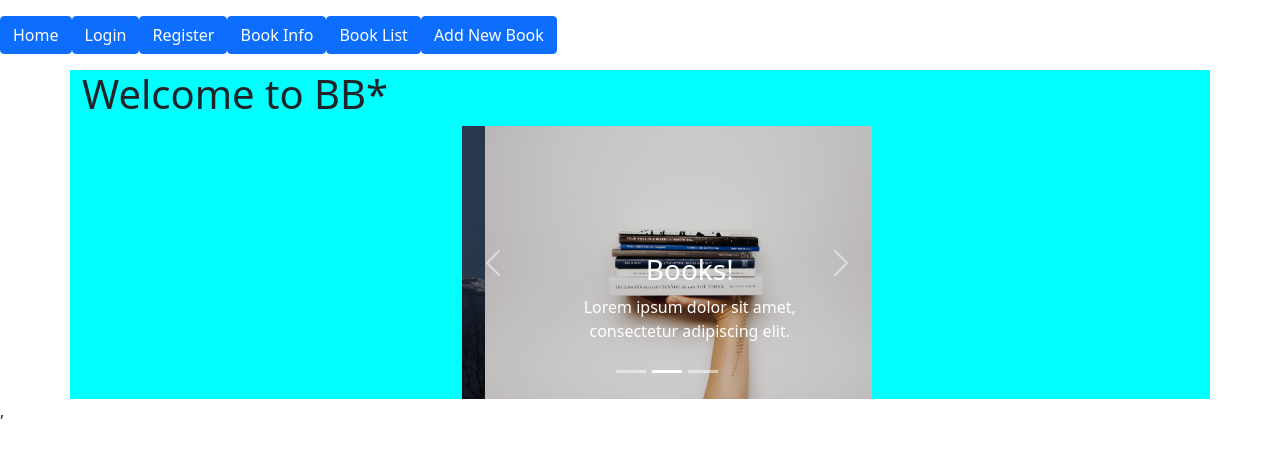
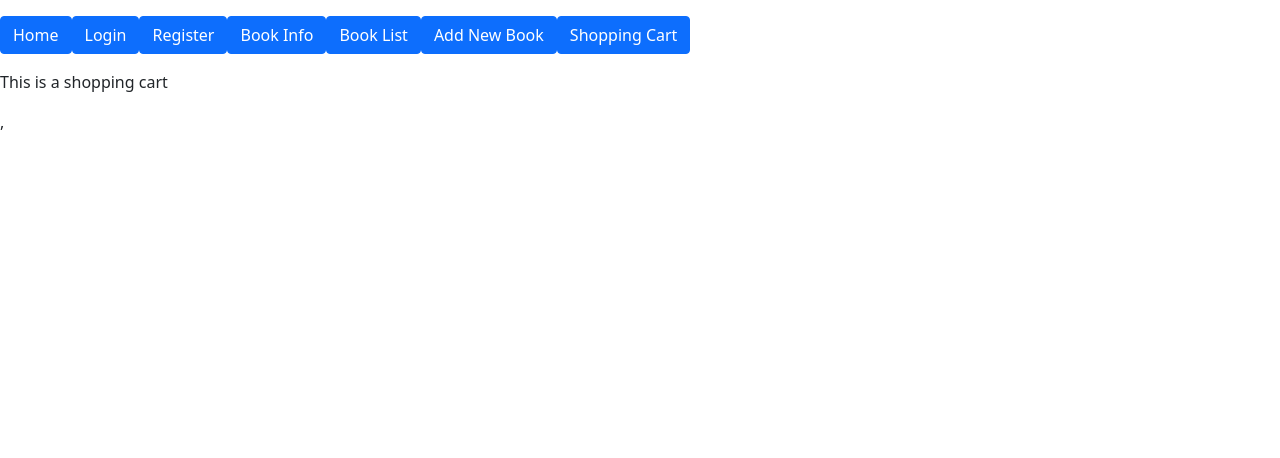
Before and after one commit to DustinFlynn297/BooksECommerce, a React (Create React App) app: page /shoppingcart in a window 1280 px wide. Before the commit this address led to /. Shown: the top 458 px of the page. Built offline with nearby package versions, Linux system fonts and the light colour scheme; no server answers.

Commit message:
currently working on only rendering data if user is logged in for our product view page

```diff
--- a/src/App.js
+++ b/src/App.js
@@ -10,6 +10,7 @@ import ProductList from './components/ProductList/ProductList';
 import ProductDetail from './components/ProductDetail/ProductDetail';
 import AddNewProduct from './components/AddNewProduct/AddNewProduct';
 import NavBar from './components/NavBar/NavBar';
+import {ShoppingCart} from "./components/ShoppingCart/ShoppingCart";
 // import {registerUser} from ''
 
 
@@ -132,7 +133,8 @@ class App extends Component {
             <Route path = "/login" render = {props => <Login {...props} loggin = {this.logInUser}/>} />
             <Route path = "/register" render = {props => <RegisterUser {...props} registerUser = {this.registerUser} /> }/>
             <Route path = "/books" render = {props => <ProductList {...props} getAllBooks = {this.getAllBooks} books = {this.state.books} getSingleBook = {this.getSingleBook} />} />
-            <Route path = "/addNew" render = {props => <AddNewProduct {...props} addNewProduct = {this.addNewProduct} />} />
+            <Route path = "/shoppingcart" render = {props => <ShoppingCart {...props}  />} />
+            <Route path = "/addNew" render = {props => <AddNewProduct {...props} addNewProduct = {this.addNewProduct} />}  />
             <Route path = "/bookDetails" render = {props =>
                 <ProductDetail {...props}
                      user={this.state.userLoggedIn}
@@ -143,6 +145,7 @@ class App extends Component {
                      postReview={this.postReview}
                      getBookReviews={this.getBookReviews}
                      reviews={this.state.reviews}
+
               />}
             />
             <Route path = "/books" render={props =>
--- a/src/components/NavBar/NavBar.jsx
+++ b/src/components/NavBar/NavBar.jsx
@@ -24,6 +24,9 @@ function NavBar() {
         <Link to="/addNew">
         <Button variant="primary">Add New Book</Button>
         </Link>
+        <Link to="/shoppingcart">
+          <Button variant="primary">Shopping Cart</Button>
+        </Link>
       </nav>
     </container>
   );
--- a/src/components/ProductDetail/ProductDetail.jsx
+++ b/src/components/ProductDetail/ProductDetail.jsx
@@ -11,24 +11,76 @@ export const ProductDetail = (props) => {
         props.getBookReviews(props.book.id)
     }, [props.book]);
 
+
     const book = props.book
-    {console.log("here line 12 product detail")}
+    {
+        console.log("here line 12 product detail")
+    }
 
     console.log(props.getBookReviews)
 
+    return (
+        <div>
+            <h1> Title: {book.productName} </h1>
+            <p> {book.productDescription} </p>
+            <p>Price: {book.price} </p>
+            <p> Genre: {book.genre} </p>
+            {/*<div>*/}
+            {/*    /!*Should not even see unless user is logged in *!/*/}
+            {/*    <button onClick = {() => props.addToCart({*/}
+            {/*        UserId: props.user.id,*/}
+            {/*        BookId: book.id,*/}
+            {/*        Quantity: 1*/}
+            {/*    })}*/}
+            {/*    variant = "Success">Add To Cart</button>*/}
+            {/*</div>*/}
+            {/*<ReviewBlock reviews={props.reviews}*/}
+            {/*             postReview={props.postReview}*/}
+            {/*             getBooksReviews={props.getBookReviews}*/}
+            {/*             book={props.book}*/}
+            {/*             user={props.user}  />*/}
+            <LoggedInReviewAndCart/>
+        </div>
+    );
+}
+
+const LoggedInReviewAndCart = (props) => {
+
+    const currentUser = props.user;
+    const book = props.book
+
+
+    useEffect(() => {
+        // alert("here 2");
+        // alert(props.getBookReviews);
+        console.log("line 58 prodcut detail" , props.book.id);
+
+        props.getBookReviews(props.book.id);
+        console.log("line 58 prodcut detail" , props.book.id);
+    }, [props.book]);
+
+
+
+    console.log("here line 12 product detail")
+
+
+    if (!currentUser) {
+        console.log("user is not logged in ");
+        alert("spoiler alert");
+        return <>Please Log in to view our Shopping carts and to leave a review</>;
+        // return null
+    }
+
     return(
         <div>
-            <h1> {book.productName} </h1>
-            <p> {book.productDescription} </p>
-            <p> {book.price} </p>
-            <p> {book.genre} </p>
             <div>
+                {/*Should not even see unless user is logged in */}
                 <button onClick = {() => props.addToCart({
                     UserId: props.user.id,
                     BookId: book.id,
                     Quantity: 1
                 })}
-                variant = "Success">Add To Cart</button>
+                        variant = "Success">Add To Cart</button>
             </div>
             <ReviewBlock reviews={props.reviews}
                          postReview={props.postReview}
--- /dev/null
+++ b/src/components/ShoppingCart/ShoppingCart.jsx
@@ -0,0 +1,22 @@
+import React from 'react';
+
+export const ShoppingCart = ({cart, handleUpdateCartQty, handleRemoveFromCart, handleEmptyCart}) => {
+
+
+    // if (!cart) {
+    //     return <>Loading Cart</>;
+    // }
+    // console.log(cart);
+
+    return(
+        <div>
+            <p>This is a shopping cart</p>
+            {/*<button onClick={() => onUpdateCartQty(item.id, item.quantity - 1)}>-</button>*/}
+            {/*<button onClick={() => onUpdateCartQty(item.id, item.quantity + 1)}>+</button>*/}
+            {/*<button onClick={() => onUpdateCartQty(item.id, item.quantity === 0)}>empty cart of item</button>*/}
+
+
+
+        </div>
+    )
+}
```
Also changed, not shown: src/components/ShoppingCart/ShoppingCart.css (added).
